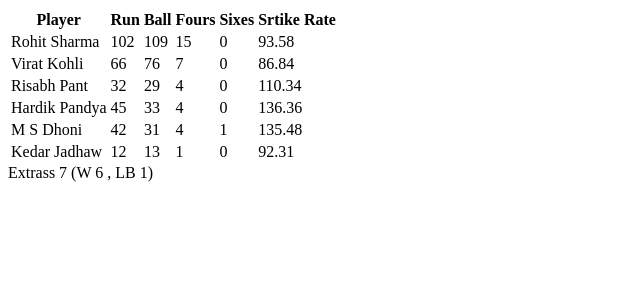
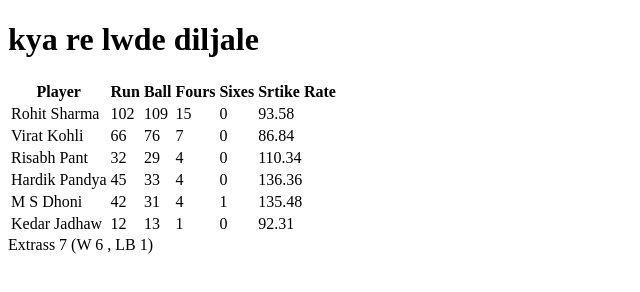
Before and after one commit to Luciferisheree/Abhay-kashyap, a plain HTML site: page index.html in a window 1280 px wide. Shown: the whole page, without its empty margins (0-640 px from the left). Drawn offline with Linux system fonts and the light colour scheme.

Commit message:
Update index.html

```diff
--- a/index.html
+++ b/index.html
@@ -9,6 +9,8 @@
 </head>
 
 <body>
+    <h1>kya re lwde diljale</h1>
+
     <div>
         <table>
             <thead>
```
